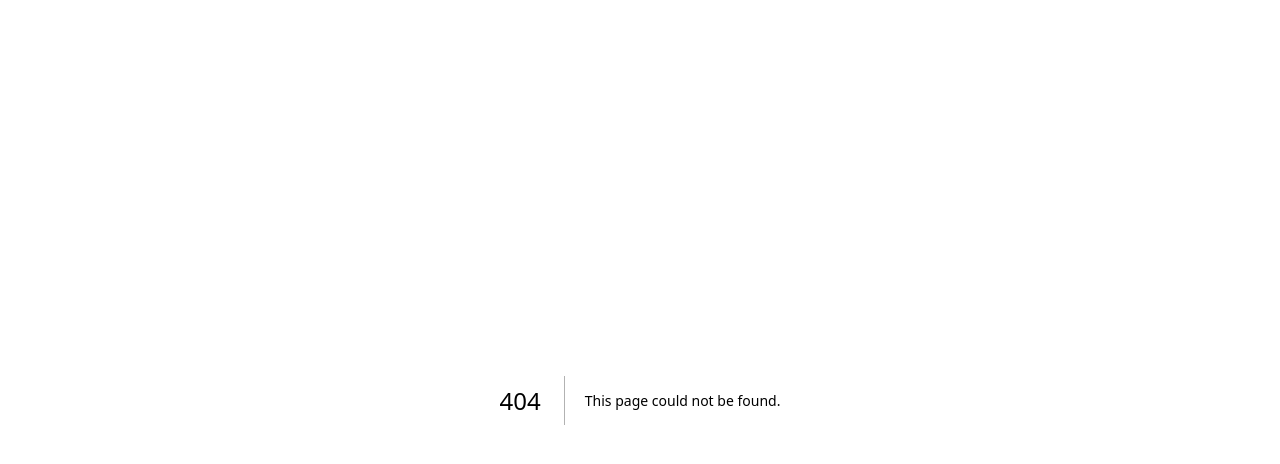
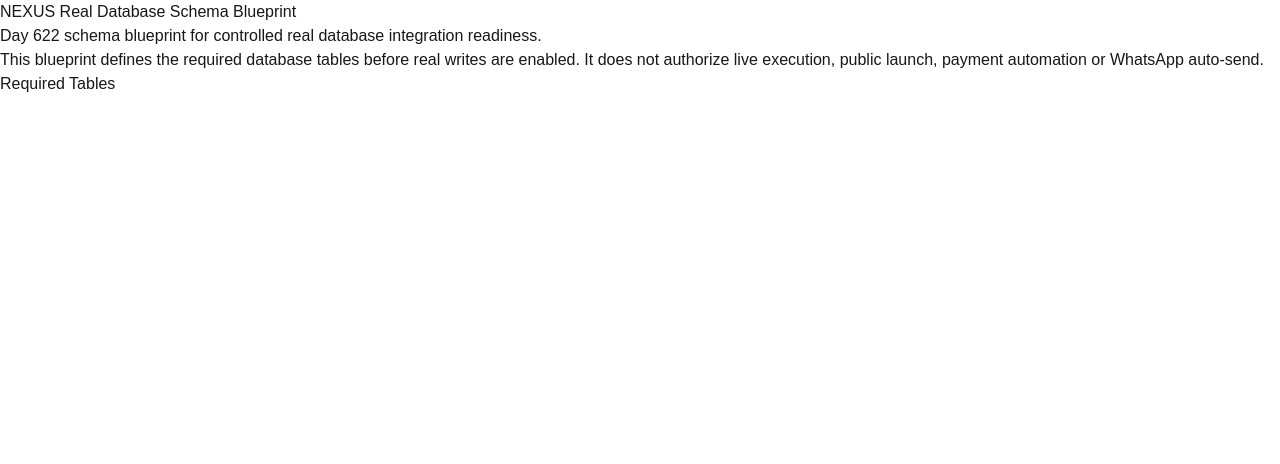
Before and after one commit to celerishealth/NEXUS, a Next.js app in the folder nexus-app/: page /nexus-real-database-schema-blueprint in a window 1280 px wide. Before the commit this address had no page. Shown: the top 464 px of the page. Built offline with nearby package versions, Linux system fonts and the light colour scheme.

Commit message:
Day 622: add real database schema blueprint v1

```diff
--- /dev/null
+++ b/nexus-app/app/nexus-real-database-schema-blueprint/page.tsx
@@ -0,0 +1,14 @@
+export default function NexusRealDatabaseSchemaBlueprintPage() {
+  return (
+    <main>
+      <h1>NEXUS Real Database Schema Blueprint</h1>
+      <p>Day 622 schema blueprint for controlled real database integration readiness.</p>
+      <p>This blueprint defines the required database tables before real writes are enabled. It does not authorize live execution, public launch, payment automation or WhatsApp auto-send.</p>
+      <h2>Required Tables</h2>
+      <ul>
+      </ul>
+      <ul>
+      </ul>
+    </main>
+  );
+}
```
